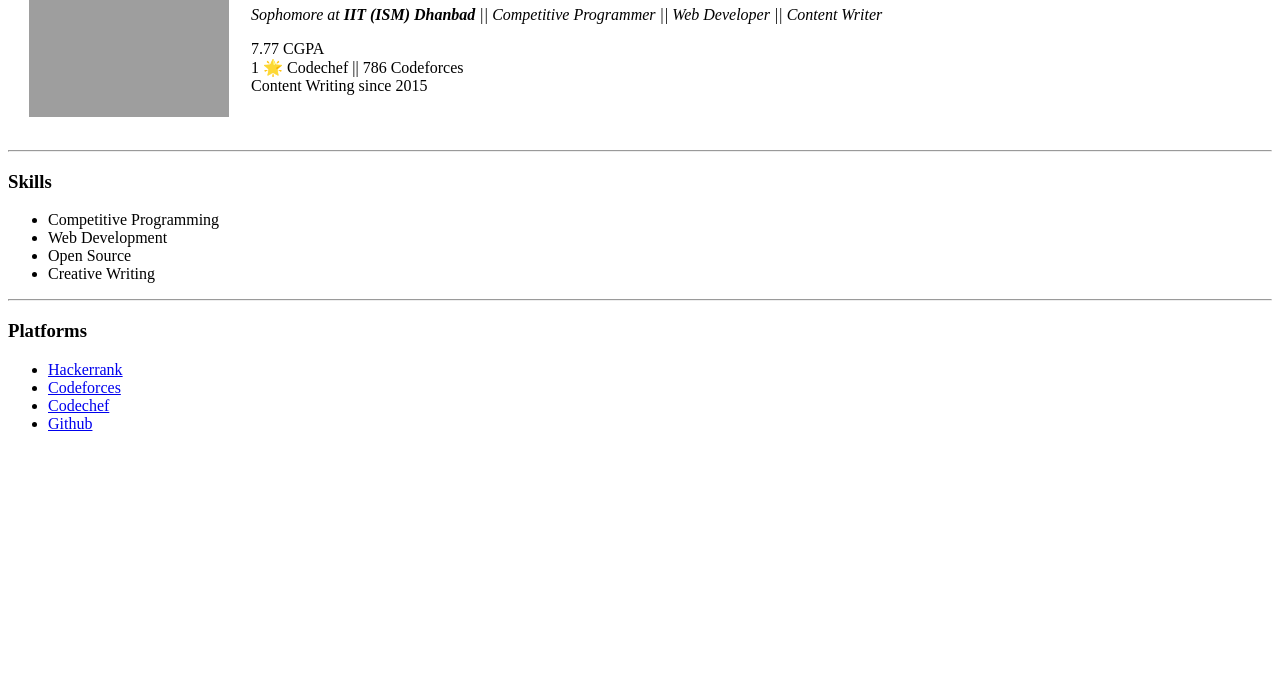
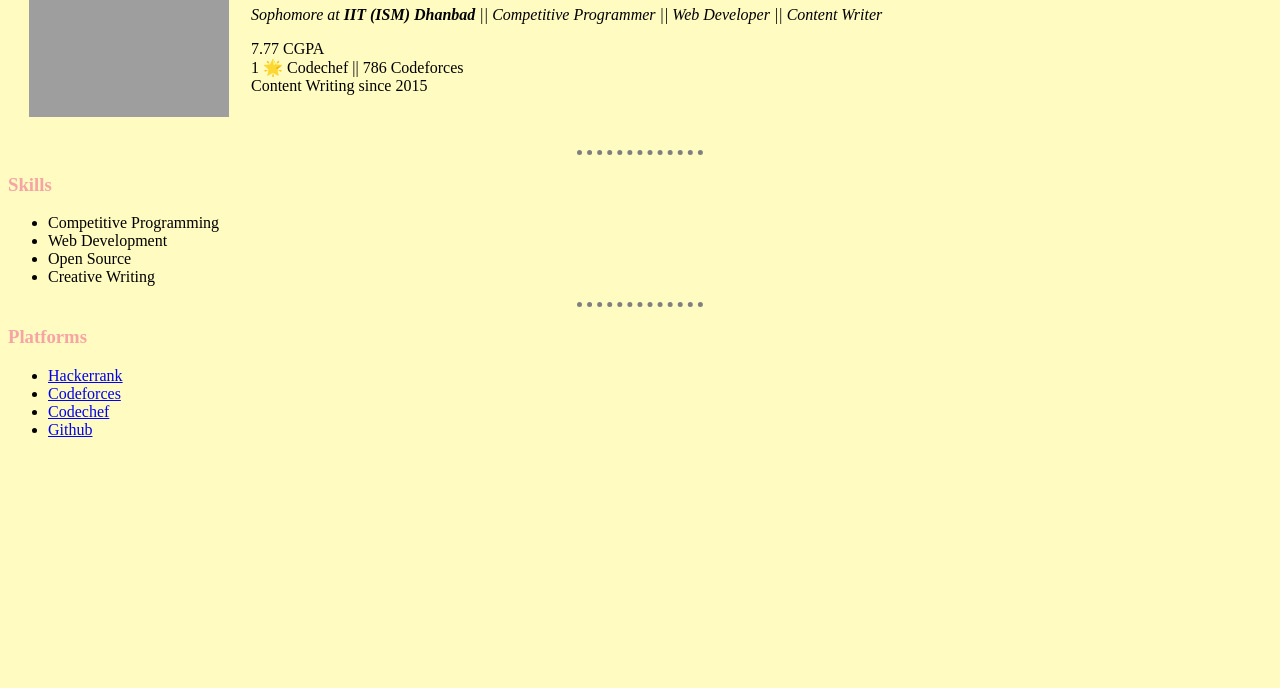
Before and after one commit to pranjaliaditi/Portfolio-website, a plain HTML site: page index_html_site.html in a window 1280 px wide. Shown: the part 112-800 px from the top of the page. Drawn offline with Linux system fonts and the light colour scheme; files that its build step writes are made by us from their sources; grey boxes are pictures that could not be loaded.

Commit message:
Update index_html_site.html
changed name of css file for html website

```diff
--- a/index_html_site.html
+++ b/index_html_site.html
@@ -5,7 +5,7 @@
     <meta http-equiv="X-UA-Compatible" content="IE=edge">
     <meta name="viewport" content="width=device-width, initial-scale=1.0">
     <title> ❄ Pranjali's Personal Site</title>
-    <link rel = "stylesheet" href = css/styles.css>
+    <link rel = "stylesheet" href = css/styles_html_site.css>
 </head>
 <body >
     <table cellspacing = "20">
```
